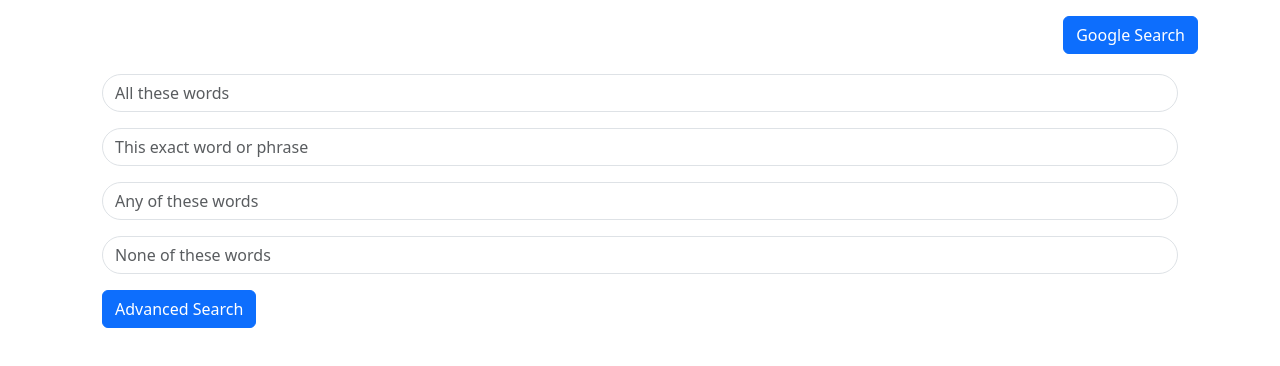
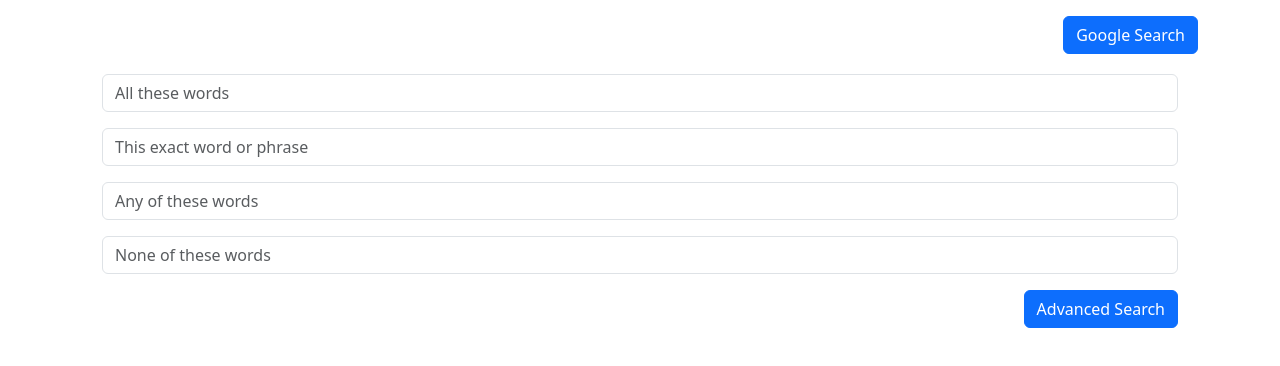
Before and after one commit to MarcusKolvador/A42, a plain HTML site: page advanced_search.html in a window 1280 px wide. Drawn offline with nearby package versions, Linux system fonts and the light colour scheme.

Commit message:
right aligned button

```diff
--- a/advanced_search.html
+++ b/advanced_search.html
@@ -56,18 +56,22 @@
             <div class="search-container">
                 <form action="https://www.google.com/search" onsubmit="return wrap_input();">
                     <div class="mb-3">
-                        <input type="text" name="q" id="all" class="form-control rounded-pill" placeholder="All these words">
+                        <input type="text" name="q" id="all" class="form-control" placeholder="All these words">
                     </div>
                     <div class="mb-3">
-                        <input type="text" name="q" id="exact" class="form-control rounded-pill" placeholder="This exact word or phrase">
+                        <input type="text" name="q" id="exact" class="form-control" placeholder="This exact word or phrase">
                     </div>
                     <div class="mb-3">
-                        <input type="text" name="q" id="any" class="form-control rounded-pill"placeholder="Any of these words">
+                        <input type="text" name="q" id="any" class="form-control"placeholder="Any of these words">
                     </div>
                     <div class="mb-3">
-                        <input type="text" name="q" id="none" class="form-control rounded-pill" placeholder="None of these words">
+                        <input type="text" name="q" id="none" class="form-control" placeholder="None of these words">
                     </div>
-                    <button type="submit" class="btn btn-primary">Advanced Search</button>
+                    <div class="row mt-3">
+                        <div class="col text-end"> <!-- Align content to the end (right) of the column -->
+                            <button type="submit" class="btn btn-primary">Advanced Search</button>
+                        </div>
+                    </div>
                 </form>
             </div>
         </div>
```
